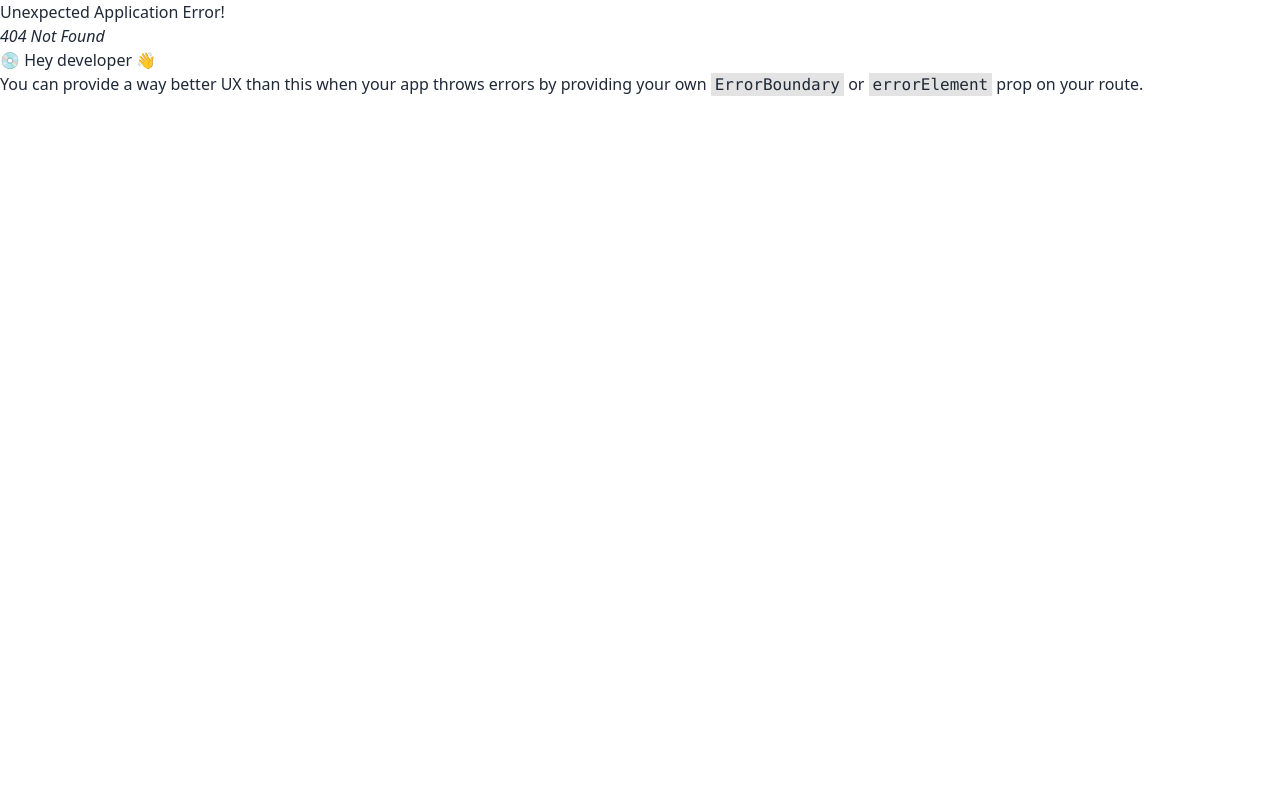
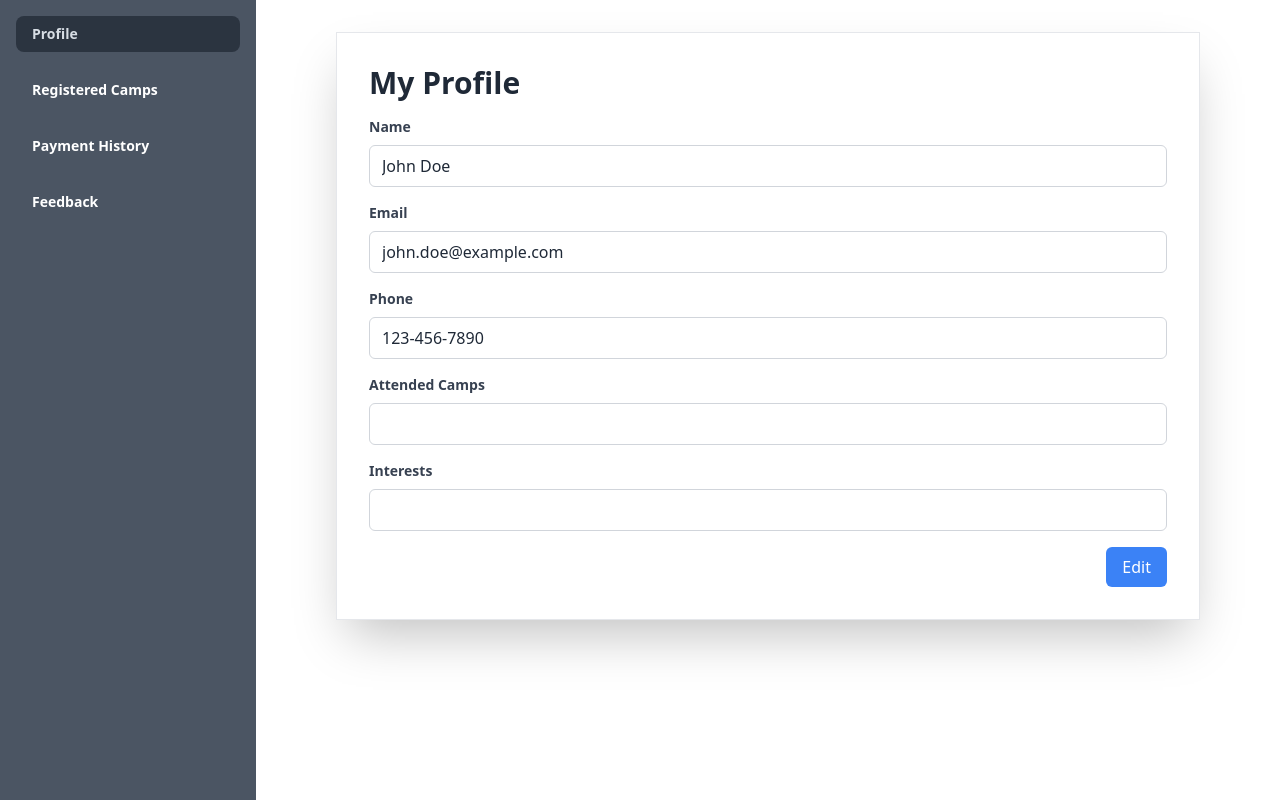
Before and after one commit to Afridi017018/Aid-Camp-Client, a React (Vite) app: page /dashboard/participant-profile in a window 1280 px wide. Before the commit this address had no page. Built offline with nearby package versions, Linux system fonts and the light colour scheme.

Commit message:
designed registered-camps page

```diff
--- a/src/LayOut/DashBoard.jsx
+++ b/src/LayOut/DashBoard.jsx
@@ -4,21 +4,21 @@ import { Outlet } from 'react-router-dom/dist';
 
 const DashBoard = () => {
     return (
-        <div className='flex'>
+        <div className='flex flex-col lg:flex-row'>
 
-            <div className='w-64 bg-gray-600 min-h-screen text-white'>
+            <div className='md:w-full lg:w-64 bg-gray-600 min-h-screen text-white font-bold'>
                 <ul className=' menu p-4 gap-5'>
                     <li>
-                        <NavLink to='/dashboard/participant-profile' >Profile</NavLink>
+                        <NavLink to='/dashboard/participant-profile'>Profile</NavLink>
                     </li>
                     <li>
-                        <NavLink to='/dashboard/registered-camps' >Registered Camps</NavLink>
+                        <NavLink to='/dashboard/registered-camps'>Registered Camps</NavLink>
                     </li>
                     <li>
-                        <NavLink to='/dashboard/payment-history' >Payment History</NavLink>
+                        <NavLink to='/dashboard/payment-history'>Payment History</NavLink>
                     </li>
                     <li>
-                        <NavLink to='/dashboard/feedback' >Feedback</NavLink>
+                        <NavLink to='/dashboard/feedback'>Feedback</NavLink>
                     </li>
                 </ul>
             </div>
--- /dev/null
+++ b/src/pages/ParticipantProfile/ParticipantProfile.jsx
@@ -0,0 +1,132 @@
+import React, { useState } from 'react';
+
+const ParticipantProfile = () => {
+  const [profileData, setProfileData] = useState({
+    name: 'John Doe',
+    email: 'john.doe@example.com',
+    phone: '123-456-7890',
+    attendedCamps: "",
+    interests: "",
+  });
+
+  const [isEditing, setIsEditing] = useState(false);
+
+  const handleInputChange = (e) => {
+    const { name, value } = e.target;
+    setProfileData((prevData) => ({ ...prevData, [name]: value }));
+  };
+
+
+
+  const handleEditClick = () => {
+    setIsEditing(true);
+  };
+
+  const handleSaveClick = () => {
+    // Implement save/update logic here (e.g., API call to update the participant's profile)
+    // For simplicity, let's just toggle the editing state in this example
+    setIsEditing(false);
+    // Display a success alert or handle errors accordingly
+  };
+
+  return (
+    <div className="container mx-auto mt-8 px-20">
+      <div className="max-w-full mx-auto p-4 border shadow-2xl">
+        <div className="bg-white p-4 rounded-lg">
+          <h1 className="text-3xl font-semibold mb-4">My Profile</h1>
+          <form>
+            <div className="mb-4">
+              <label className="block text-gray-700 text-sm font-semibold mb-2" htmlFor="name">
+                Name
+              </label>
+              <input
+                type="text"
+                id="name"
+                name="name"
+                value={profileData.name}
+                onChange={handleInputChange}
+                className="w-full border border-gray-300 rounded-md px-3 py-2 focus:outline-none focus:border-blue-500"
+                readOnly={!isEditing}
+              />
+            </div>
+            <div className="mb-4">
+              <label className="block text-gray-700 text-sm font-semibold mb-2" htmlFor="email">
+                Email
+              </label>
+              <input
+                type="email"
+                name="email"
+                value={profileData.email}
+                onChange={handleInputChange}
+                className="w-full border border-gray-300 rounded-md px-3 py-2 focus:outline-none focus:border-blue-500"
+                readOnly={!isEditing}
+              />
+            </div>
+            <div className="mb-4">
+              <label className="block text-gray-700 text-sm font-semibold mb-2" htmlFor="phone">
+                Phone
+              </label>
+              <input
+                type="text"
+                name="phone"
+                value={profileData.phone}
+                onChange={handleInputChange}
+                className="w-full border border-gray-300 rounded-md px-3 py-2 focus:outline-none focus:border-blue-500"
+                readOnly={!isEditing}
+              />
+            </div>
+
+            <div className="mb-4">
+              <label className="block text-gray-700 text-sm font-semibold mb-2" htmlFor="name">
+                Attended Camps
+              </label>
+              <input
+                type="text"
+                name="attendedCamps"
+                value={profileData.attendedCamps}
+                onChange={handleInputChange}
+                className="w-full border border-gray-300 rounded-md px-3 py-2 focus:outline-none focus:border-blue-500"
+                readOnly={!isEditing}
+              />
+            </div>
+
+            <div className="mb-4">
+              <label className="block text-gray-700 text-sm font-semibold mb-2" htmlFor="name">
+                Interests
+              </label>
+              <input
+                type="text"
+                name="interests"
+                value={profileData.interests}
+                onChange={handleInputChange}
+                className="w-full border border-gray-300 rounded-md px-3 py-2 focus:outline-none focus:border-blue-500"
+                readOnly={!isEditing}
+              />
+            </div>
+          </form>
+          {isEditing ? (
+            <div className="flex justify-end mt-4">
+              <button
+                onClick={handleSaveClick}
+                className="bg-blue-500 text-white px-4 py-2 rounded-md"
+              >
+                Save
+              </button>
+            </div>
+          ) : (
+            <div className="flex justify-end mt-4">
+              <button
+                onClick={handleEditClick}
+                className="bg-blue-500 text-white px-4 py-2 rounded-md"
+              >
+                Edit
+              </button>
+            </div>
+          )}
+        </div>
+      </div>
+    </div>
+  );
+};
+
+export default ParticipantProfile;
--- /dev/null
+++ b/src/pages/RegisteredCamps/RegisteredCamps.jsx
@@ -0,0 +1,54 @@
+import React from 'react';
+
+const RegisteredCamps = () => {
+    return (
+        <div className='px-2 lg:px-20 my-10'>
+
+            <div className="overflow-x-auto shadow">
+                <table className="table">
+                    {/* head */}
+                    <thead>
+                        <tr>
+
+                            <th>Name</th>
+                            <th>Date & Time</th>
+                            <th>Fees</th>
+                            <th>Payment Status</th>
+                            <th>Confirmation Status</th>
+                            <th>Action</th>
+                        </tr>
+                    </thead>
+                    <tbody>
+                        {/* row 1 */}
+                        <tr>
+                            <td>
+                                <div className="flex items-center gap-3">
+
+                                    <div>
+                                        <div className="font-bold">Hart Hagerty</div>
+                                        <div className="text-sm opacity-50">United States</div>
+                                    </div>
+                                </div>
+                            </td>
+                            <td>
+                            22/03/23, 4.00pm
+                            </td>
+                            <td>$250</td>
+
+                            <td><button className='bg-blue-500 text-white px-3 py-1 rounded'>Pay</button></td>
+
+                            <td>Pending</td>
+
+                            <td><button className='px-3 py-1 rounded bg-gray-500 text-white'>Cancel</button></td>
+
+                        </tr>
+
+                    </tbody>
+
+                </table>
+            </div>
+        </div>
+    );
+};
+
+export default RegisteredCamps;
```
Also changed, not shown: src/Routes.jsx (+10 -1 lines).
